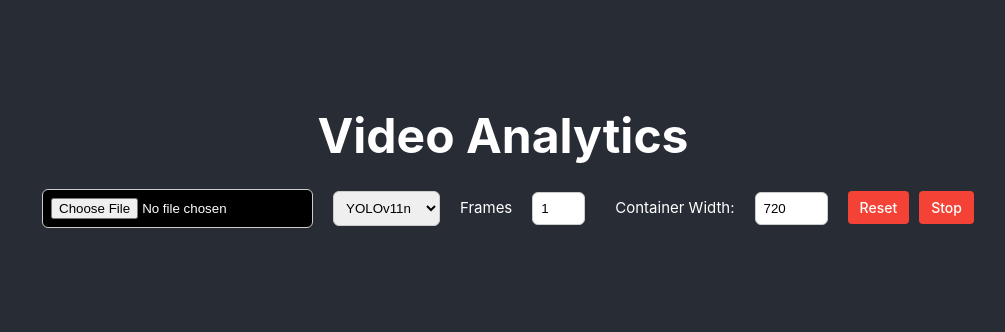
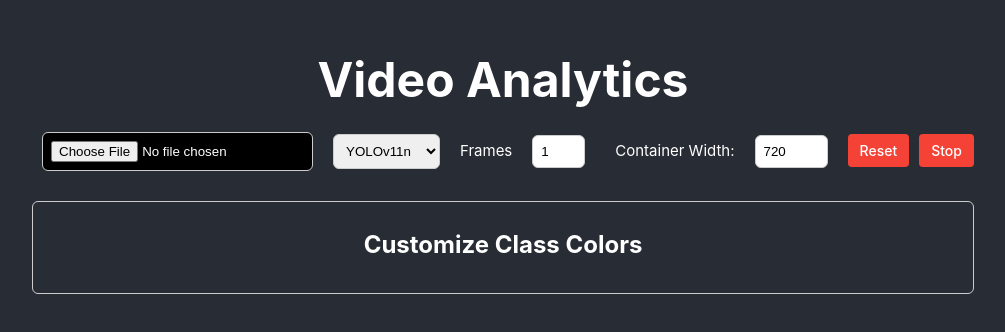
Before and after one commit to realvoidgojo/VideoAnalytics-OSINT, a React (Vite) app in the folder frontend/: page / in a window 1280 px wide. Shown: the part 234-566 px from the top of the page, without its empty margins (137-1142 px from the left). Built offline with nearby package versions, Linux system fonts and the light colour scheme.

Commit message:
Adds class color customization to video object detection project
Enables users to customize class colors for object bounding boxes in the video display component. Improves visual clarity and user experience.

```diff
--- a/frontend/src/components/VideoDisplay.jsx
+++ b/frontend/src/components/VideoDisplay.jsx
@@ -18,6 +18,7 @@ const VideoDisplay = () => {
   const fileInputRef = useRef(null);
   const [hasVideoUploaded, setHasVideoUploaded] = useState(false); // Track if video is uploaded
   const [selectedFile, setSelectedFile] = useState(null);
+  const [classColors, setClassColors] = useState({});
 
   const handleVideoUpload = (event) => {
     const file = event.target.files[0];
@@ -127,6 +128,16 @@ const VideoDisplay = () => {
     setIsVideoPaused(!isVideoPaused);
   };
 
+  // Handler for updating class colors
+
+  const handleClassColorChange = (className, color) => {
+    setClassColors((prevColors) => ({
+      ...prevColors,
+
+      [className]: color,
+    }));
+  };
+
   useEffect(() => {
     const video = videoRef.current;
     const canvas = canvasRef.current;
@@ -158,12 +169,12 @@ const VideoDisplay = () => {
 
             ctx.beginPath();
             ctx.rect(x1, y1, x2 - x1, y2 - y1);
-            ctx.strokeStyle = "red";
+            ctx.strokeStyle = classColors[class_name] || "red"; // Use class-specific color or default to red
             ctx.lineWidth = 2;
             ctx.stroke();
 
             // Draw the label
-            ctx.fillStyle = "red";
+            ctx.fillStyle = classColors[class_name] || "red";
             ctx.font = "14px Arial";
 
             // Include track_id in the label if available
@@ -202,6 +213,7 @@ const VideoDisplay = () => {
     selectedModel,
     containerWidth,
     isVideoPaused,
+    classColors, // React to changes in class colors
   ]);
 
   return (
@@ -326,6 +338,54 @@ const VideoDisplay = () => {
         {isVideoPaused ? "Resume" : "Stop"}
       </button>
 
+      {/* Class Color Customization */}
+      <div
+        style={{
+          border: "1px solid #ccc",
+          padding: "15px",
+          borderRadius: "6px",
+          marginTop: "20px",
+        }}
+      >
+        <h6
+          style={{ fontSize: "24px", marginBottom: "15px", marginTop: "10px" }}
+        >
+          Customize Class Colors
+        </h6>
+        <div
+          style={{
+            display: "grid",
+            gridTemplateColumns: "1fr 1fr",
+            gap: "10px",
+          }}
+        >
+          {Array.from(
+            new Set(detections.flat().map((det) => det.class_name))
+          ).map((className) => (
+            <div
+              key={className}
+              style={{ display: "flex", alignItems: "center" }}
+            >
+              <label
+                htmlFor={`${className}-color`}
+                style={{ flex: "1", fontSize: "18px" }}
+              >
+                {className}:
+              </label>
+              <input
+                type="color"
+                id={`${className}-color`}
+                value={classColors[className] || "#ff0000"} // Default to red
+                onChange={(e) =>
+                  handleClassColorChange(className, e.target.value)
+                }
+                style={{ margin: "10px", flex: "1" }}
+              />
+            </div>
+          ))}
+        </div>
+      </div>
+
       {videoSource && (
         <div style={{ position: "relative" }}>
           <video
```
Also changed, not shown: 2 other files (tests, documents, lock files or other folders).
